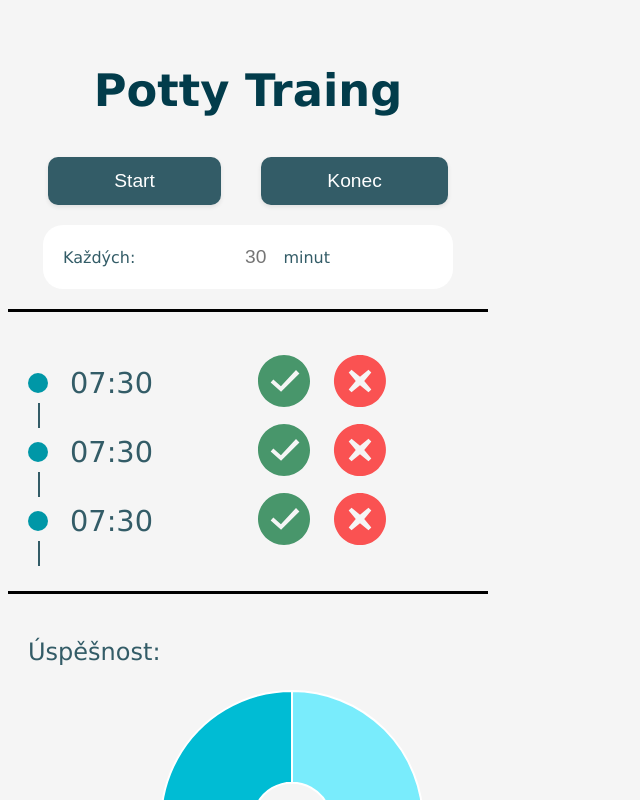
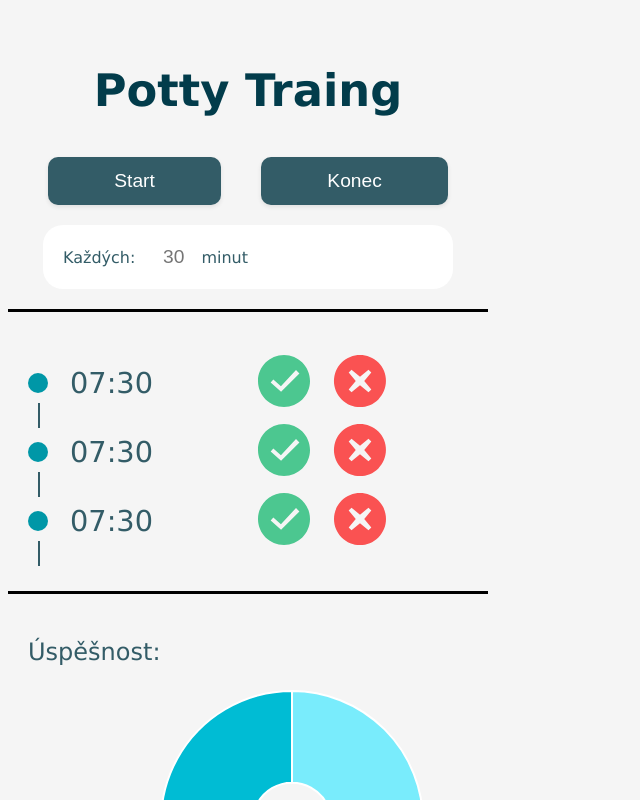
Before and after one commit to LucieKopasova/Potty-Training, a React (Vite) app in the folder PottyTraining/: page / in a window 1280 px wide. Shown: the top 800 px of the page, without its empty margins (0-640 px from the left). Built offline with nearby package versions, Linux system fonts and the light colour scheme.

Commit message:
uprava timeru

```diff
--- /dev/null
+++ b/PottyTraining/src/components/SettingsDay.jsx
@@ -0,0 +1,28 @@
+import React from 'react';
+
+export const Settingsday = ({}) => {
+  return (
+    <>
+      <div className="btns__setting">
+        <button className="btn__settings btn__settings--star">Start</button>
+
+        <button className="btn__settings btn__settings --end">Konec</button>
+      </div>
+      <div className="settings__interval">
+        <label>
+          Každých:
+          <input
+            type="number"
+            name="interval"
+            className="interval__input"
+            min="5"
+            max="90"
+            step="5"
+            placeholder="30"
+          />
+          minut
+        </label>
+      </div>
+    </>
+  );
+};
--- a/PottyTraining/src/global.css
+++ b/PottyTraining/src/global.css
@@ -122,7 +122,7 @@ body {
 }
 
 .img__success {
-  fill: #48966b;
+  fill: #4cc790;
 }
 
 .img__failure {
@@ -131,7 +131,7 @@ body {
 
 .img__success:hover,
 .img__success:focus {
-  fill: #366e4f;
+  fill: #3ea175;
 }
 
 .img__failure:hover,
--- a/PottyTraining/src/pages/HomePage/index.jsx
+++ b/PottyTraining/src/pages/HomePage/index.jsx
@@ -2,6 +2,7 @@ import './style.css';
 import React from 'react';
 import { Chart as ChartJS, ArcElement, Tooltip, Legend } from 'chart.js';
 import { Doughnut } from 'react-chartjs-2';
+import { Settingsday } from '../../components/SettingsDay';
 
 ChartJS.register(ArcElement);
 
@@ -32,24 +33,7 @@ export const HomePage = () => {
       </header>
 
       <section className="settings__day">
-        <div className="btns__setting">
-          <button className="btn__settings btn__settings--star">Start</button>
-
-          <button className="btn__settings btn__settings --end">Konec</button>
-        </div>
-        <div className="settings__interval">
-          <label>
-            Každých:
-            <input
-              type="number"
-              name="interval"
-              className="interval__input"
-              min="1"
-              placeholder="30"
-            />
-            minut
-          </label>
-        </div>
+        <Settingsday />
       </section>
 
       <section className="daily-report">
```
